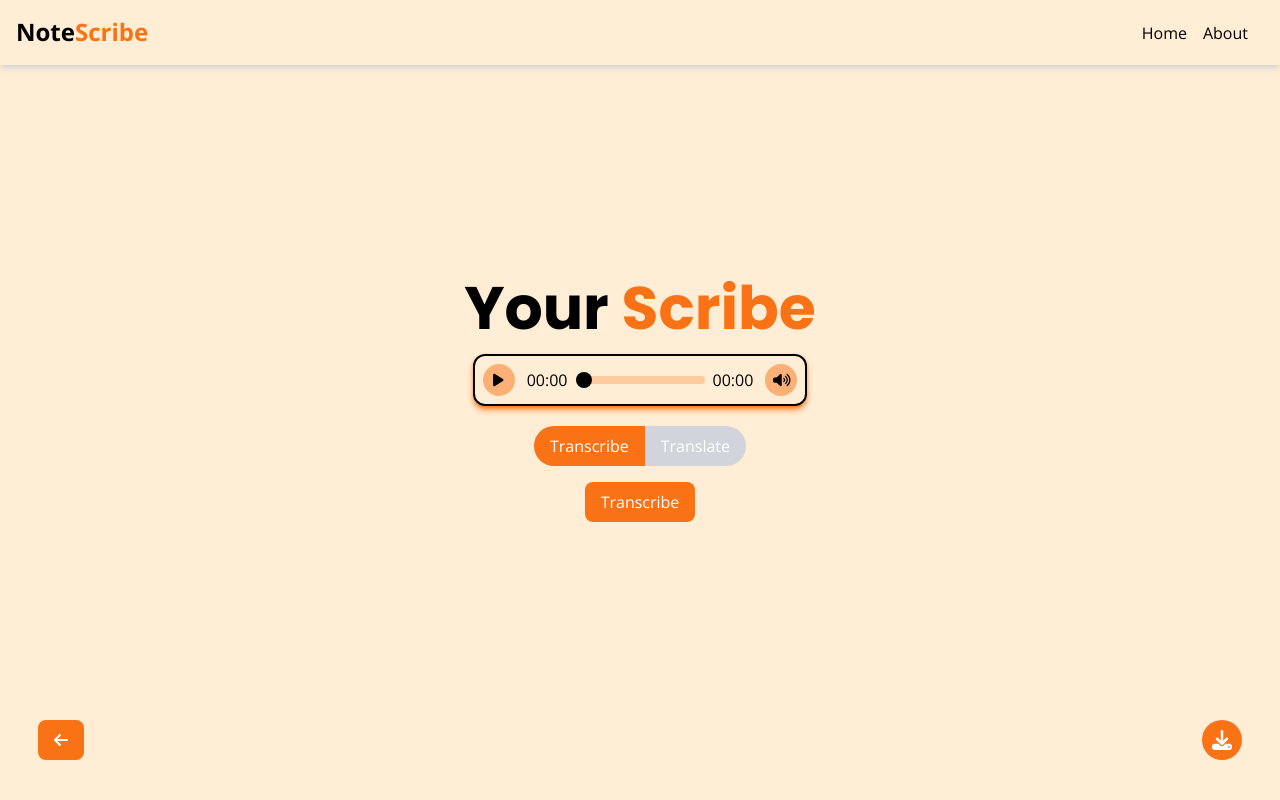
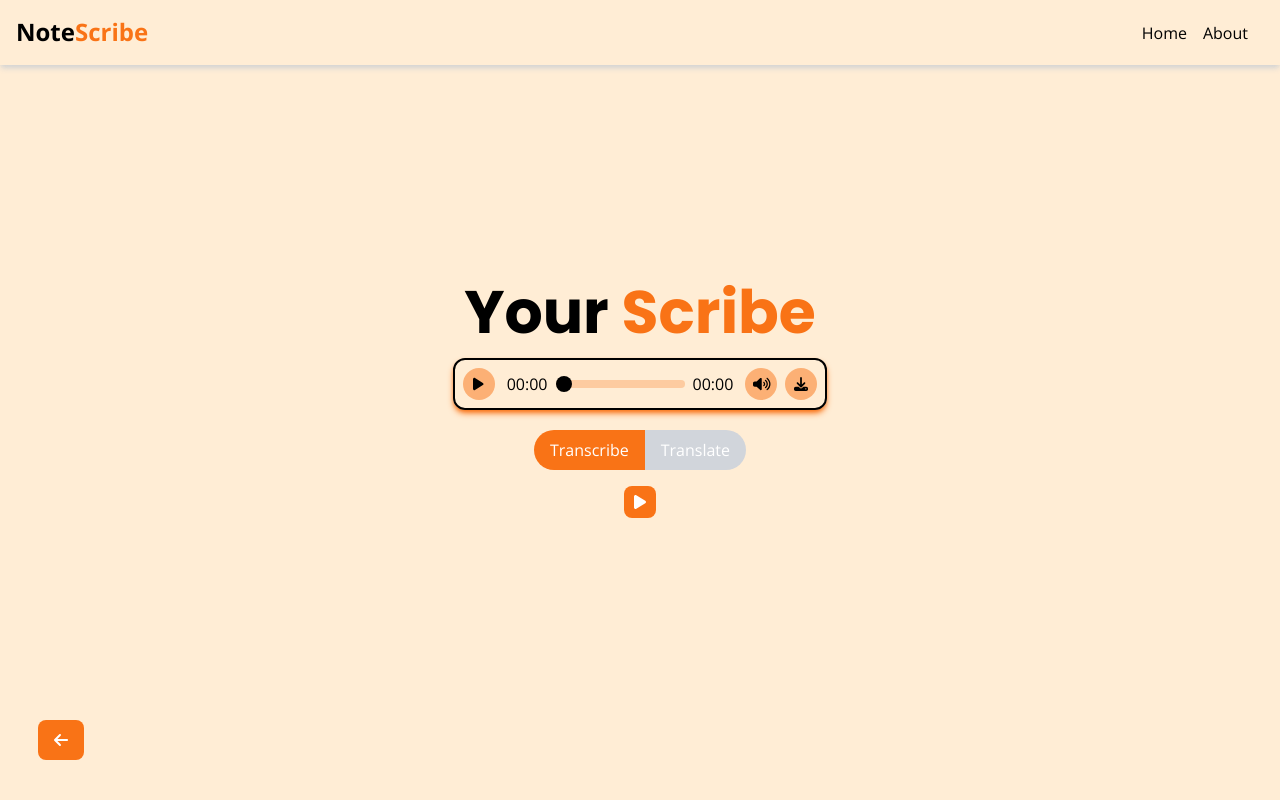
Before and after one commit to hphng/NoteScribe, a React (Vite) app in the folder frontend/: page /transcribe in a window 1280 px wide. Shown: the top 800 px of the page. Built offline with nearby package versions, Linux system fonts and the light colour scheme.

Commit message:
change the transcribe button to play button

```diff
--- a/frontend/src/components/Transcribe.jsx
+++ b/frontend/src/components/Transcribe.jsx
@@ -2,7 +2,7 @@ import React, { useEffect, useRef, useState, useMemo } from 'react'
 import { MessageTypes } from '../utils/data'
 import Loading from './Loading'
 import { FontAwesomeIcon } from '@fortawesome/react-fontawesome';
-import { faCircleNotch } from '@fortawesome/free-solid-svg-icons';
+import { faCircleNotch, faPlay } from '@fortawesome/free-solid-svg-icons';
 
 const Transcribe = ({ audioURL, onTranscribeComplete }) => {
   const [output, setOutput] = useState(null)
@@ -123,20 +123,20 @@ const Transcribe = ({ audioURL, onTranscribeComplete }) => {
 
   const transcribeButton = useMemo(() => (
     <button
-      className="mt-4 px-4 py-2 text-white rounded-lg bg-orange-500 hover:bg-orange-600 hover:shadow-md duration-200 flex items-center"
+      className="mt-4 w-8 aspect-square text-white rounded-lg bg-orange-500 hover:bg-orange-600 hover:shadow-md duration-200 flex items-center justify-center"
       onClick={!output && !downloading && !loading ? handleFormSubmission : undefined}
+      disabled={finished}
     >
       {
         finished ? (
-          <div>Transcribe</div>
+          <FontAwesomeIcon icon={faPlay} />
         ) : loading || downloading ? (
           <>
-            <FontAwesomeIcon icon={faCircleNotch} className='animate-spin mr-2' />
-            <div>Transcribing</div>
+            <FontAwesomeIcon icon={faCircleNotch} className='animate-spin' />
           </>
         ) : (
           <>
-            <div>Transcribe</div>
+            <FontAwesomeIcon icon={faPlay} />
           </>
         )
       }
--- a/frontend/src/pages/AudioPlayer.jsx
+++ b/frontend/src/pages/AudioPlayer.jsx
@@ -115,13 +115,18 @@ const AudioPlayer = () => {
         >
           {isMuted ? <FontAwesomeIcon icon={faVolumeXmark} /> : <FontAwesomeIcon icon={faVolumeHigh} />}
         </button>
+        <button className="text-black ml-2 w-8 aspect-square rounded-full fa-sm bg-orange-500/50 hover:bg-orange-500/80 duration-200 flex items-center justify-center">
+          <a href={audioURL} download>
+            <FontAwesomeIcon icon={faDownload} />
+          </a>
+        </button>
       </div>
       <TabGroup className="flex flex-col items-center mt-5 w-full">
         <TabList className="flex flex-row">
           <Tab className="px-4 py-2 text-white rounded-tl-full rounded-bl-full bg-gray-300 data-[selected]:bg-orange-500">
             Transcribe
           </Tab>
-          <Tab className= "px-4 py-2 text-white rounded-tr-full rounded-br-full bg-gray-300 data-[selected]:bg-orange-500">
+          <Tab className="px-4 py-2 text-white rounded-tr-full rounded-br-full bg-gray-300 data-[selected]:bg-orange-500">
             Translate
           </Tab>
         </TabList>
@@ -144,13 +149,6 @@ const AudioPlayer = () => {
           <FontAwesomeIcon icon={faArrowLeft} />
         </button>
       </div>
-      <button className="absolute bottom-10 right-[3%] flex flex-row justify-between">
-        <a href={audioURL} download>
-          <span className="text-white w-10 aspect-square rounded-full fa-lg bg-orange-500 hover:bg-orange-600 hover:shadow-md duration-200 flex items-center justify-center">
-            <FontAwesomeIcon icon={faDownload} />
-          </span>
-        </a>
-      </button>
     </div>
   );
 };
```
